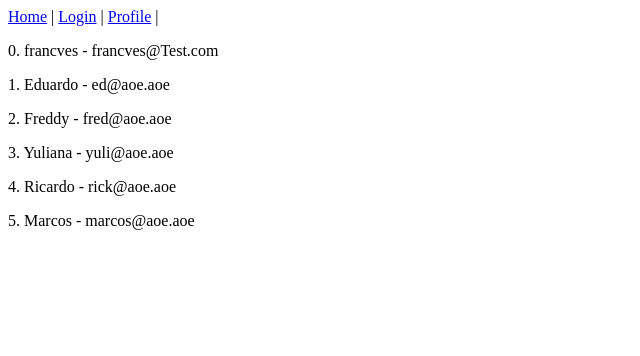
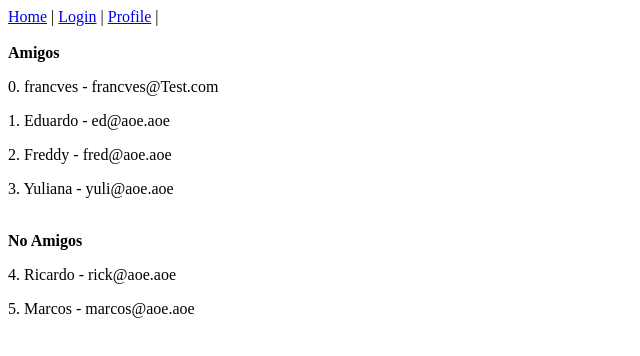
Before and after one commit to francves/messenger-angular-6, an Angular app: page / in a window 1280 px wide. Shown: the top 356 px of the page, without its empty margins (0-640 px from the left). Built offline with nearby package versions, Linux system fonts and the light colour scheme.

Commit message:
ngIf y ng-container

```diff
--- a/src/app/home/home.component.html
+++ b/src/app/home/home.component.html
@@ -1,3 +1,14 @@
-<p *ngFor="let user of friends; let i = index">
+<br><br>
+<b>Amigos</b>
+<ng-container *ngFor="let user of friends; let i = index">
+<p *ngIf="user.friend">
   {{i}}. {{user.nick}} - {{user.email}}
 </p>
+</ng-container>
+<br>
+<b>No Amigos</b>
+<ng-container *ngFor="let user of friends; let i = index">
+<p *ngIf="!user.friend">
+  {{i}}. {{user.nick}} - {{user.email}}
+</p>
+</ng-container>
```
